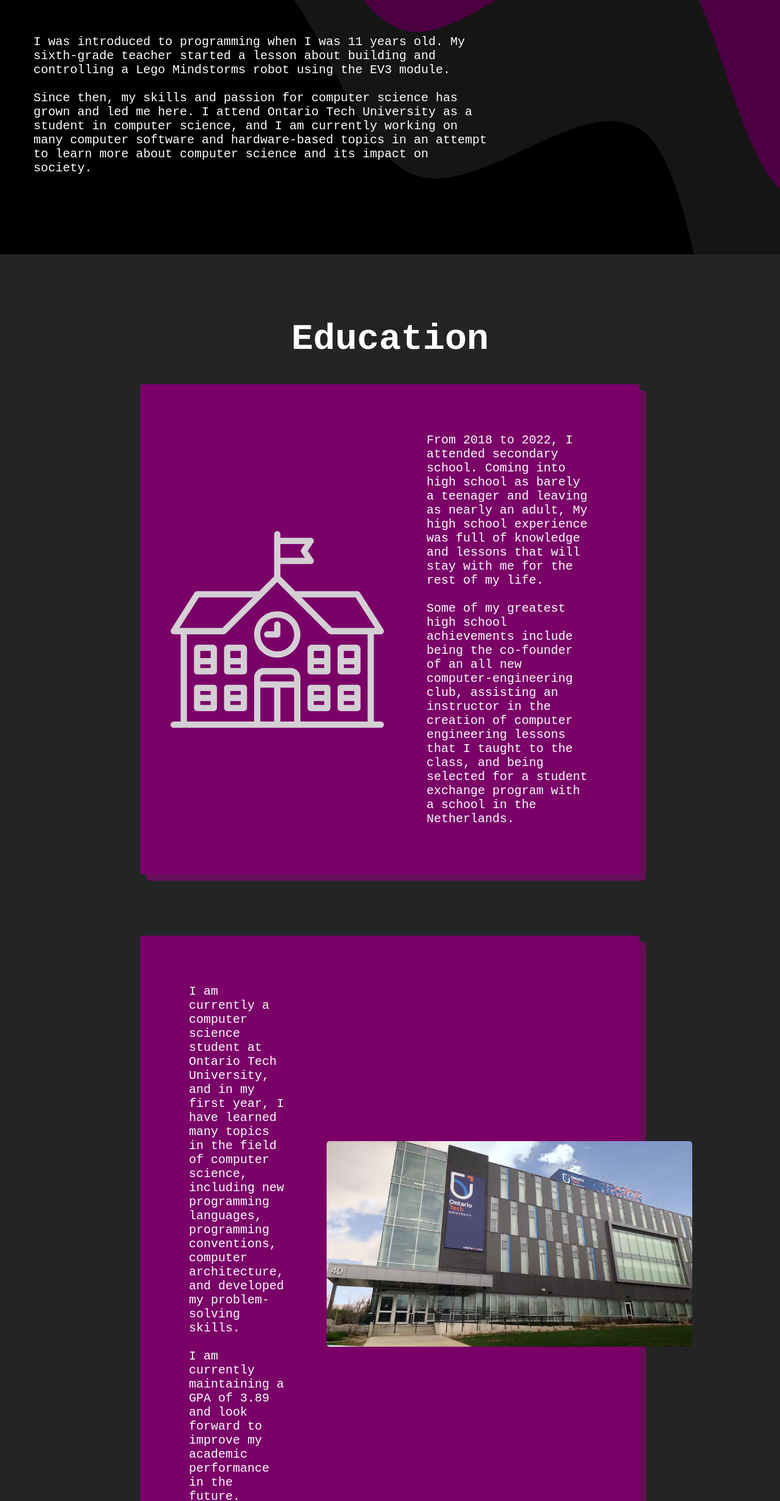
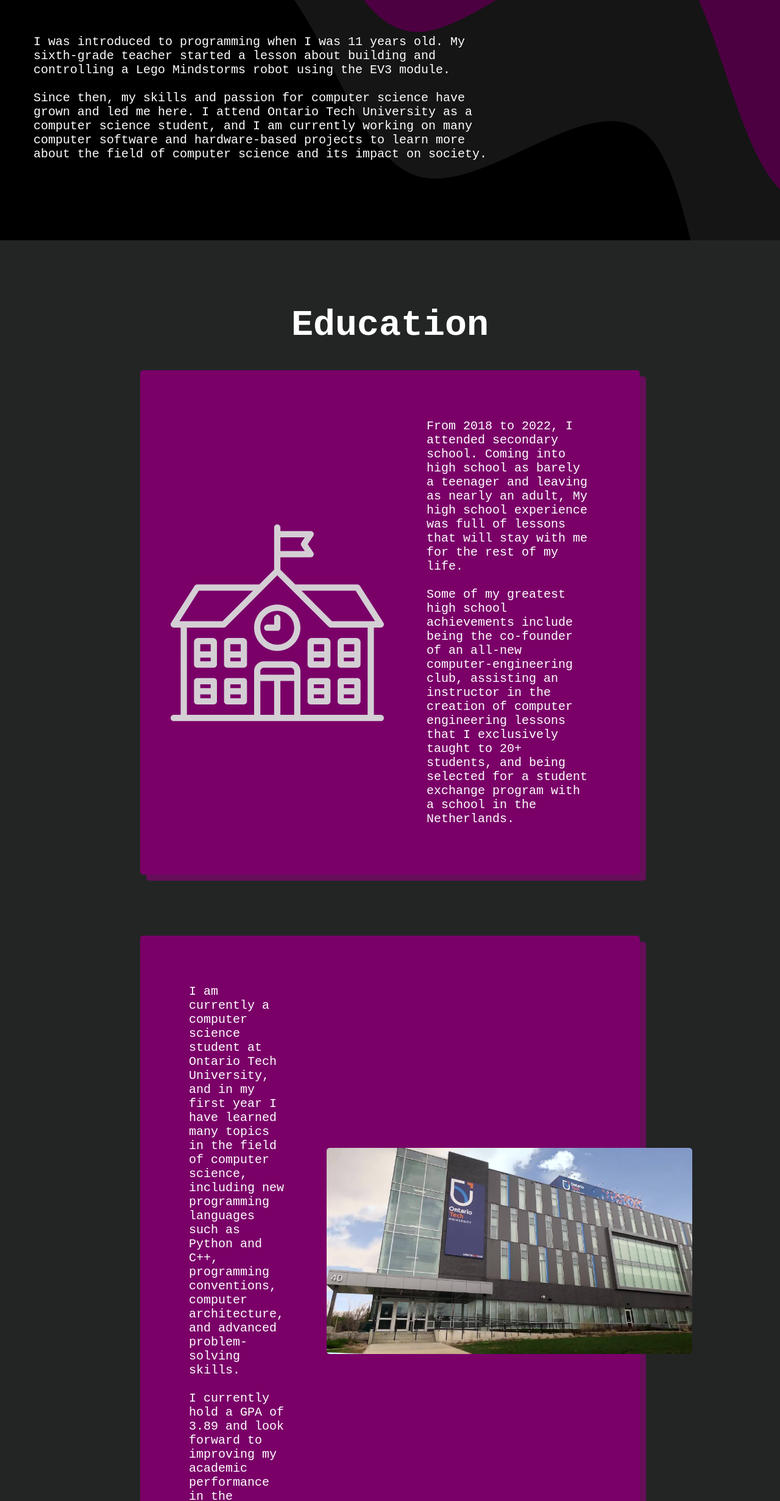
Before and after one commit to IshaanTakrani/IshaanTakrani.github.io, a plain HTML site: page aboutme.html in a window 1280 px wide. Shown: the part 279-2740 px from the top of the page at 61% size. Drawn offline with Linux system fonts and the light colour scheme.

Commit message:
fixed spelling and body text working/content

```diff
--- a/aboutme.html
+++ b/aboutme.html
@@ -26,11 +26,11 @@
         Mindstorms robot using the EV3 module.
         <br />
         <br />
-        Since then, my skills and passion for computer science has grown and led
-        me here. I attend Ontario Tech University as a student in computer
-        science, and I am currently working on many computer software and
-        hardware-based topics in an attempt to learn more about computer science
-        and its impact on society.
+        Since then, my skills and passion for computer science have grown and
+        led me here. I attend Ontario Tech University as a computer science
+        student, and I am currently working on many computer software and
+        hardware-based projects to learn more about the field of computer
+        science and its impact on society.
       </p>
     </div>
 
@@ -52,29 +52,29 @@
         <p class="hstext">
           From 2018 to 2022, I attended secondary school. Coming into high
           school as barely a teenager and leaving as nearly an adult, My high
-          school experience was full of knowledge and lessons that will stay
-          with me for the rest of my life.
+          school experience was full of lessons that will stay with me for the
+          rest of my life.
           <br />
           <br />
           Some of my greatest high school achievements include being the
-          co-founder of an all new computer-engineering club, assisting an
+          co-founder of an all-new computer-engineering club, assisting an
           instructor in the creation of computer engineering lessons that I
-          taught to the class, and being selected for a student exchange program
-          with a school in the Netherlands.
+          exclusively taught to 20+ students, and being selected for a student
+          exchange program with a school in the Netherlands.
         </p>
       </div>
 
       <div class="section-info-container" style="margin-bottom: 100px">
         <p class="unitext">
           I am currently a computer science student at Ontario Tech University,
-          and in my first year, I have learned many topics in the field of
-          computer science, including new programming languages, programming
-          conventions, computer architecture, and developed my problem-solving
-          skills.
+          and in my first year I have learned many topics in the field of
+          computer science, including new programming languages such as Python
+          and C++, programming conventions, computer architecture, and advanced
+          problem-solving skills.
           <br />
           <br />
-          I am currently maintaining a GPA of 3.89 and look forward to improve
-          my academic performance in the future.
+          I currently hold a GPA of 3.89 and look forward to improving my
+          academic performance in the future.
         </p>
         <img
           src="site_images/uniimage.jpg"
@@ -91,7 +91,7 @@
       <p class="employmenttext">
         I am currently a registered self-employed tutor at Tutorax.
         <br />
-        I am currently open to additional employment opportunities.
+        I am open to additional employment opportunities.
       </p>
       <img
         src="site_images/tutoraxsvg.svg"
```
Also changed, not shown: arduino-project.html (+14 -12 lines), projects.html (+5 -6 lines).
